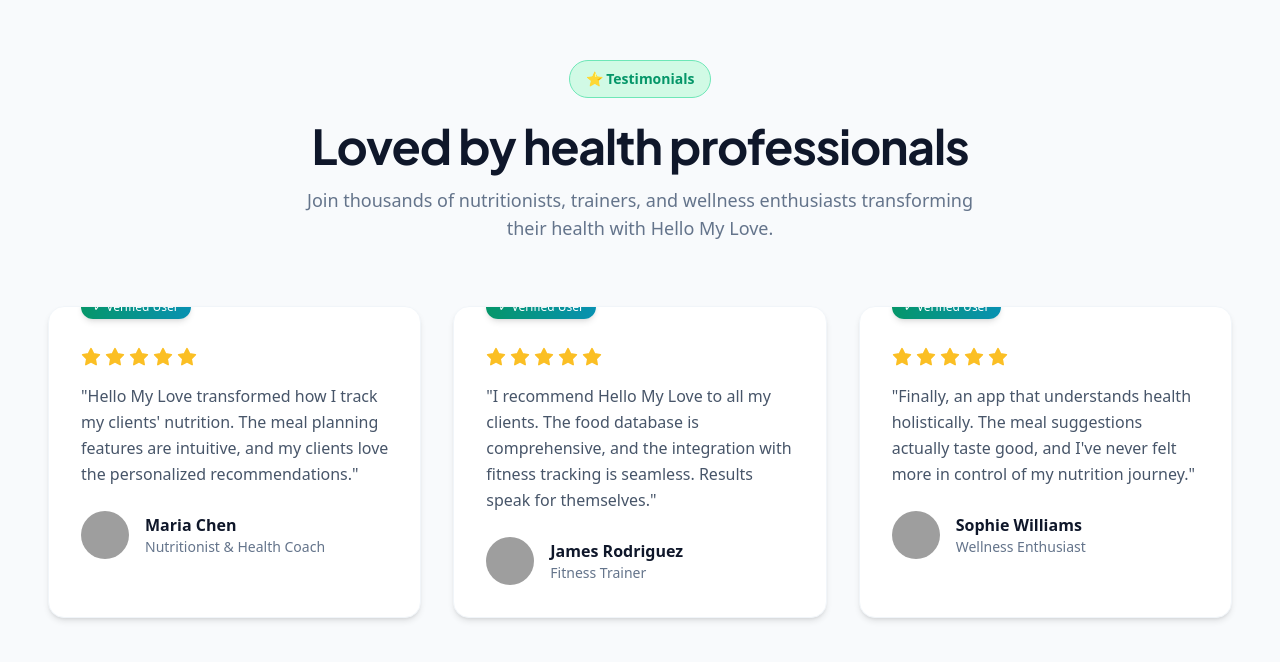
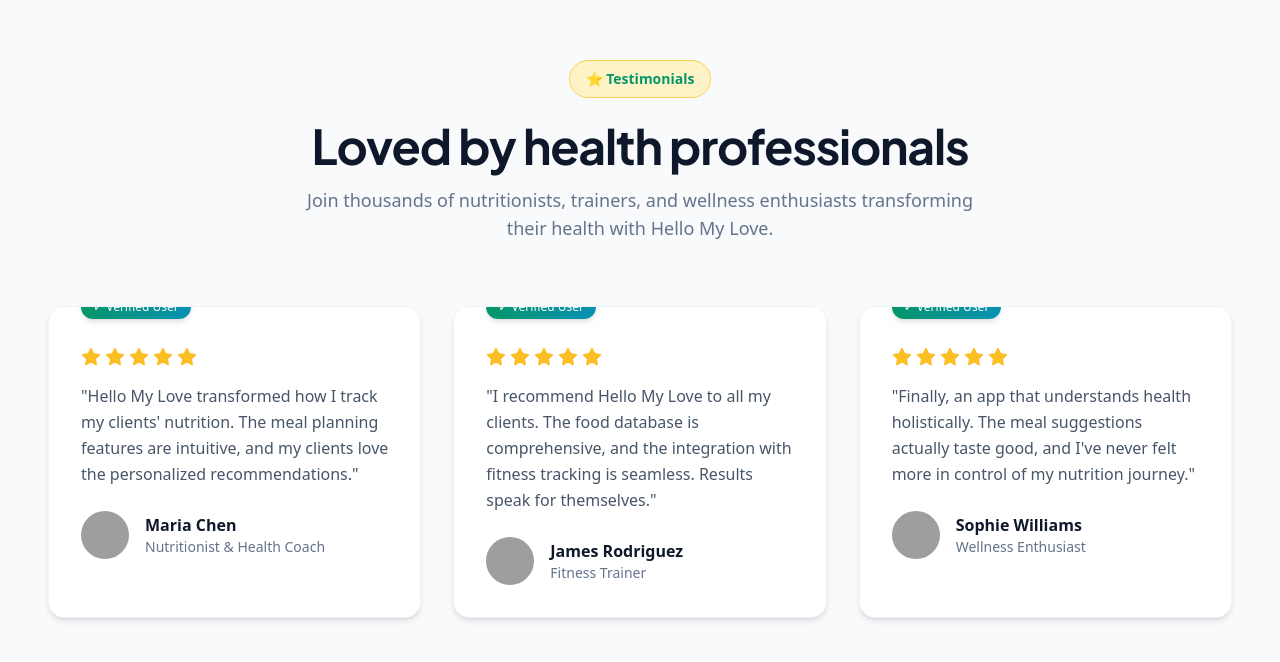
Before and after one commit to FeltSense/web-project-90f869ea-d09e-418f-9369-cc0209593515-1766157275964, a Next.js app: page / in a window 1280 px wide. Shown: the part 5659-6321 px from the top of the page. Built offline with nearby package versions, Linux system fonts and the light colour scheme; grey boxes are pictures that could not be loaded.

Commit message:
Auto-commit: Fix deployment workflow

```diff
--- a/components/Testimonials.tsx
+++ b/components/Testimonials.tsx
@@ -35,7 +35,7 @@
           viewport={{ once: true }}
           className="text-center mb-16"
         >
-          <div className="inline-flex items-center gap-2 px-4 py-2 rounded-full bg-emerald-100 border border-emerald-300 mb-6">
+          <div className="inline-flex items-center gap-2 px-4 py-2 rounded-full bg-amber-100 border border-amber-300 mb-6">
             <span className="text-sm font-semibold text-emerald-600">⭐ Testimonials</span>
           </div>
           <h2 className="text-3xl md:text-4xl lg:text-5xl font-bold tracking-tight leading-[1.2] text-slate-900 mb-4">
```
